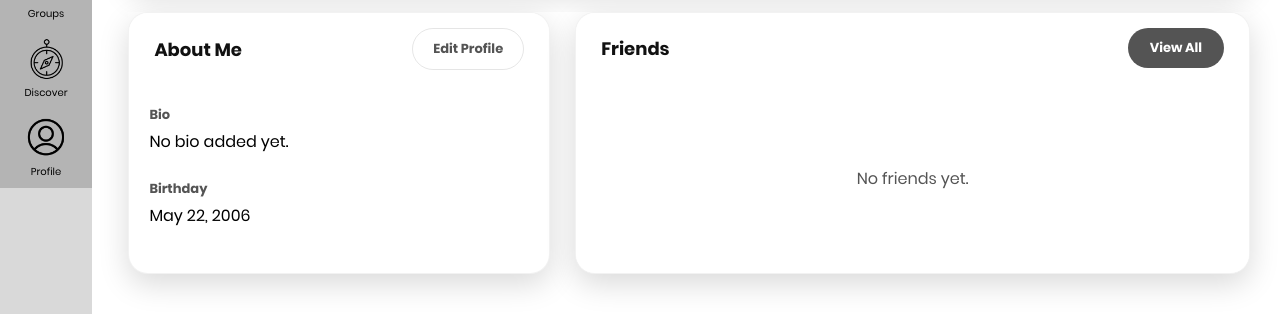
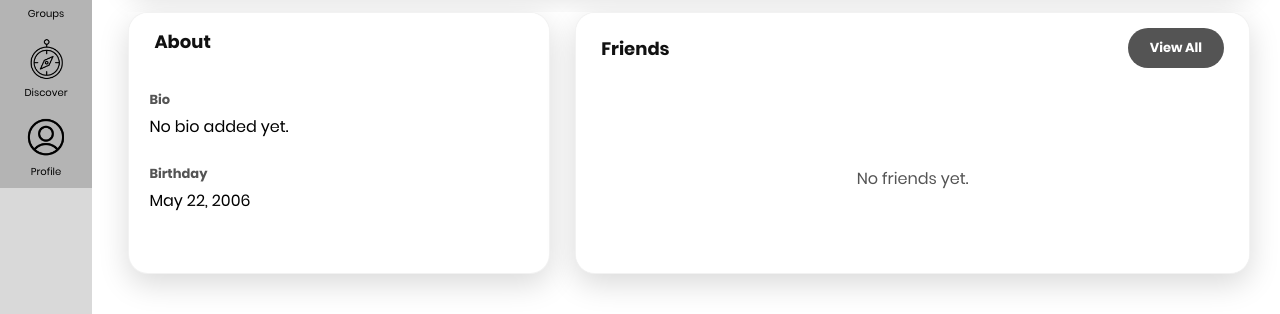
Before and after one commit to cgalabrador128/ChattieGrame, a Flask app: page /profile/1 in a window 1280 px wide. Shown: the part 262-576 px from the top of the page. Run offline with Flask 3, Linux system fonts and the light colour scheme; the visitor is signed in with stand-in values (Sample User, id 1); data that the repository does not hold is empty; some libraries are stand-ins or nearby versions.

Commit message:
Add friend IDs and make friend entries clickable
Return friend user IDs from getUserFriends so templates can link to profiles, and update profile.html to use that ID for clickable friend entries. Also rename "About Me" to "About", show the Edit Profile button only when the session user matches the profile being viewed, move the link handler to the friend container (with cursor:pointer) and remove the duplicate onclick on the image.

```diff
--- a/data.py
+++ b/data.py
@@ -97,10 +97,10 @@ def getUserFriends(userid): #returns all user friends depending on the userid
             if i['userid_1'] == userid or i['userid_2'] == userid:
                 if i['userid_1'] == userid:
                     i['userid_2'] = getUserProfile(i['userid_2'])
-                    friends.append((i['userid_2']['name'], i['userid_2']['profile_image']))
+                    friends.append((i['userid_2']['name'], i['userid_2']['profile_image'], i['userid_2']['userid']))
                 else:
                     i['userid_1'] = getUserProfile(i['userid_1'])
-                    friends.append((i['userid_1']['name'], i['userid_1']['profile_image']))
+                    friends.append((i['userid_1']['name'], i['userid_1']['profile_image'], i['userid_1']['userid']))
         return friends
     except Exception as e:
         print("Error fetching friends: ", e)
--- a/templates/profile.html
+++ b/templates/profile.html
@@ -41,8 +41,10 @@
         <div class="profile-grid">
             <div class="about-card">
                 <div class="card-top">
-                    <h2>About Me</h2>
+                    <h2>About</h2>
+                    {% if session.get('userid') == user %}
                     <button onclick="showPopup('.edit-profile-popup')">Edit Profile</button>
+                    {%  endif %}
                 </div>
                 <div class="card-content">
                     <div class="info-group">
@@ -65,9 +67,9 @@
                 <div class="friends-list">
                     {% if friends %}
                         {% for friend in friends %}
-                            <div class="friend">
+                            <div class="friend" onclick="window.location.href='/profile/{{ friend[2] }}'" style="cursor: pointer;">
                                 <div class="friend-icon">
-                                    <img src="{{ friend[1] }}" alt="{{ friend[0] }} profile picture" onclick="window.location.href='/profile/{{ friend[2] }}'">
+                                    <img src="{{ friend[1] }}" alt="{{ friend[0] }} profile picture">
                                 </div>
                                 <span class="friend-name">{{ friend[0] }}</span>
                             </div>
```
